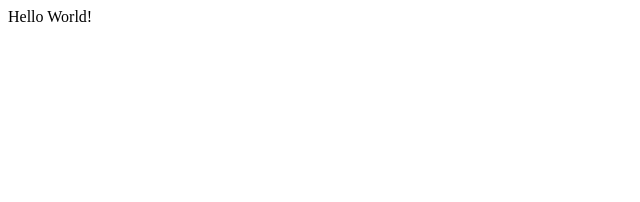
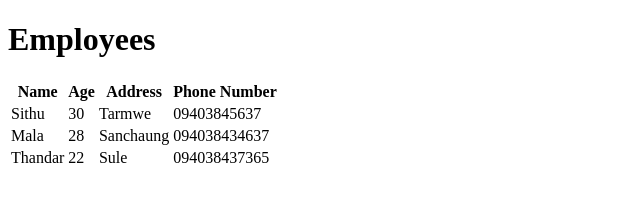
Before and after one commit to Kghta/hello-world, a plain HTML site: page index.html in a window 1280 px wide. Shown: the whole page, without its empty margins (0-640 px from the left). Drawn offline with Linux system fonts and the light colour scheme.

Commit message:
Table_Testing

```diff
--- a/index.html
+++ b/index.html
@@ -4,7 +4,33 @@
     <title> Test </title>
   </head>
   <body>
-      Hello World!
+      <h1>Employees</h1>
+      <table>
+        <tr>
+          <th>Name</th>
+          <th>Age</th>
+          <th>Address</th>
+          <th>Phone Number</th>
+        </tr>
+        <tr>
+          <td>Sithu</td>
+          <td>30</td>
+          <td>Tarmwe</td>
+          <td>09403845637</td>
+        </tr>
+        <tr>
+          <td>Mala</td>
+          <td>28</td>
+          <td>Sanchaung</td>
+          <td>094038434637</td>
+        </tr>
+        <tr>
+          <td>Thandar</td>
+          <td>22</td>
+          <td>Sule</td>
+          <td>094038437365</td>
+        </tr>
+      </table>
   </body>
 
 </html>
```
